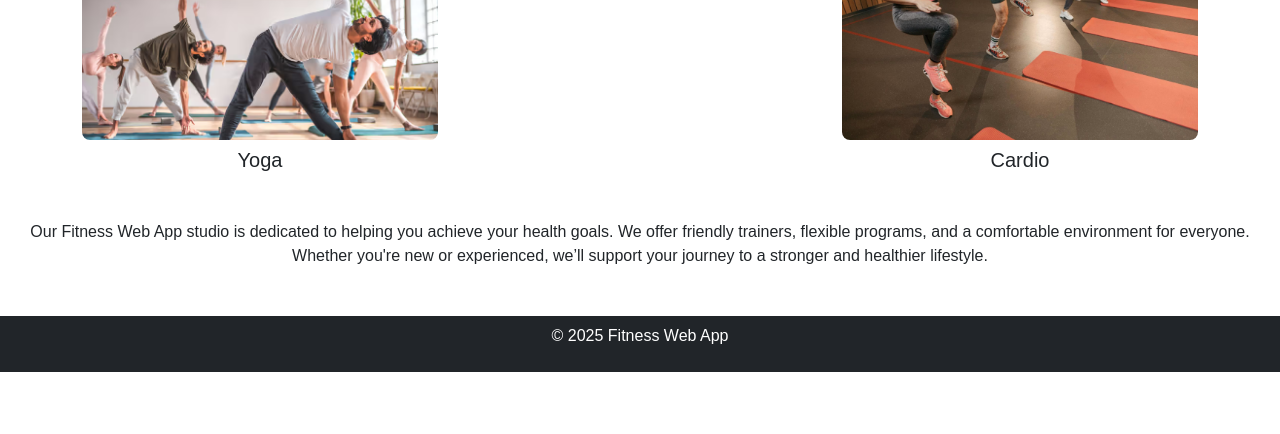
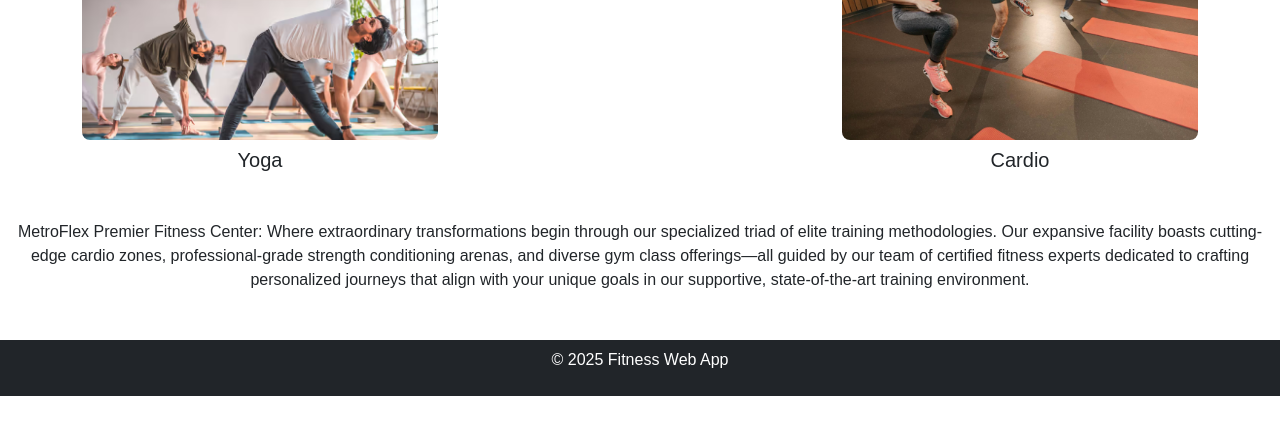
Before and after one commit to azhad-01/fitness-web-app3, a plain HTML site: page index.html in a window 1280 px wide. Shown: the part 226-660 px from the top of the page. Drawn offline with nearby package versions, Linux system fonts and the light colour scheme.

Commit message:
Update index.html

```diff
--- a/index.html
+++ b/index.html
@@ -53,11 +53,9 @@
 </div>
 
   <div class="mt-4 text-center">
-  <p class="px-3">
-    Our Fitness Web App studio is dedicated to helping you achieve your health goals.
-    We offer friendly trainers, flexible programs, and a comfortable environment for everyone.
-    Whether you're new or experienced, we’ll support your journey to a stronger and healthier lifestyle.
-  </p>
+   <p class="px-3">
+    MetroFlex Premier Fitness Center: Where extraordinary transformations begin through our specialized triad of elite training methodologies. Our expansive facility boasts cutting-edge cardio zones, professional-grade strength conditioning arenas, and diverse gym class offerings—all guided by our team of certified fitness experts dedicated to crafting personalized journeys that align with your unique goals in our supportive, state-of-the-art training environment.
+  </p
 </div>
 
 <footer class="bg-dark text-white text-center p-2 mt-5">
```
